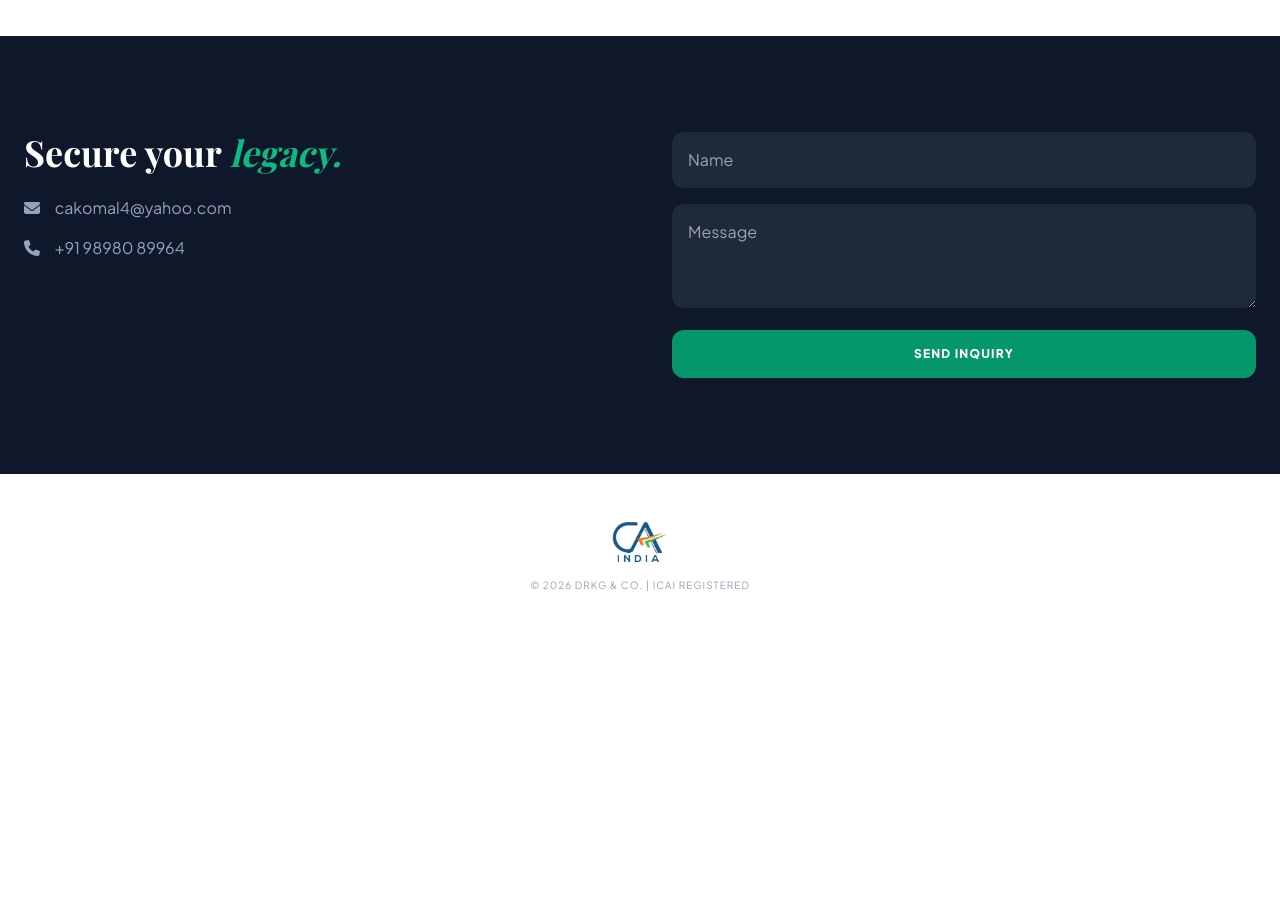
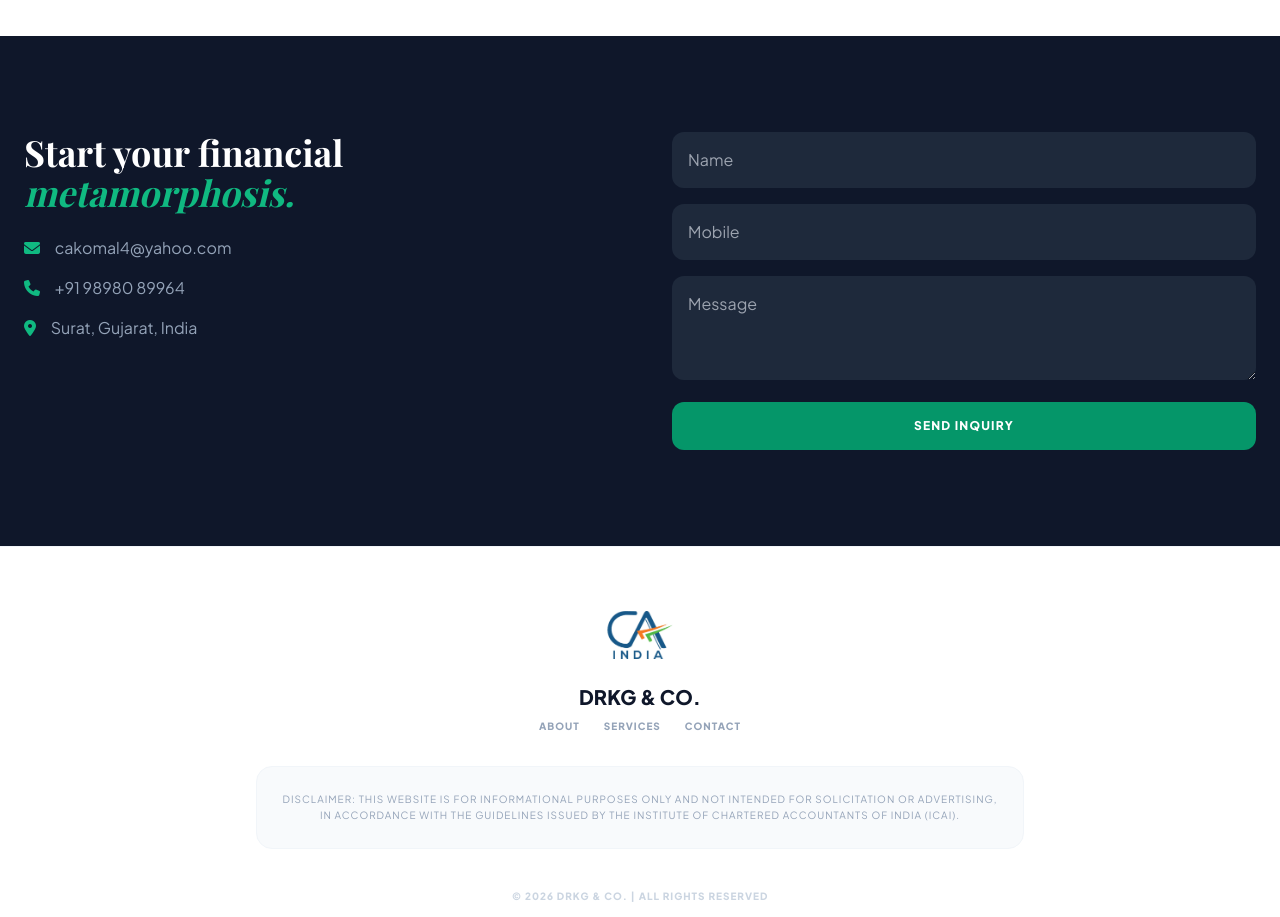
Before and after one commit to bkapasiagency-star/drkgwebsite2, a plain HTML site: page index.html in a window 1280 px wide. Shown: the part 1880-2797 px from the top of the page. Before the commit the page ends 2521 px from the top, so only its background shows below. Drawn offline with nearby package versions, Linux system fonts and the light colour scheme; a web font is replaced by a local one.

Commit message:
Update index.html

```diff
--- a/index.html
+++ b/index.html
@@ -3,7 +3,7 @@
 <head>
     <meta charset="UTF-8">
     <meta name="viewport" content="width=device-width, initial-scale=1.0">
-    <title>DRKG & Co. | Premium Financial Consultancy</title>
+    <title>DRKG & Co. | Premium Financial Architecture</title>
     <script src="https://cdn.tailwindcss.com"></script>
     <link href="https://cdnjs.cloudflare.com/ajax/libs/aos/2.3.4/aos.css" rel="stylesheet">
     <link rel="stylesheet" href="https://cdnjs.cloudflare.com/ajax/libs/font-awesome/6.4.0/css/all.min.css">
@@ -40,11 +40,19 @@
             background: linear-gradient(135deg, var(--ca-blue) 0%, #0d2b3e 100%);
             box-shadow: 0 10px 30px rgba(26, 82, 118, 0.3);
         }
+
+        .floating-wa {
+            animation: bounce 2s infinite;
+        }
+        @keyframes bounce {
+            0%, 100% { transform: translateY(0); }
+            50% { transform: translateY(-10px); }
+        }
     </style>
 </head>
 <body>
 
-    <header class="fixed w-full z-50 px-2 md:px-10 pt-4">
+    <header class="fixed w-full z-50 px-3 md:px-10 pt-4">
         <nav class="nav-glass max-w-7xl mx-auto px-4 md:px-8 h-16 md:h-20 flex items-center justify-between">
             <div class="flex items-center space-x-2 md:space-x-4 shrink-0">
                 <img src="New-CA-logo.webp" alt="CA Logo" class="h-8 md:h-12 w-auto shrink-0">
@@ -84,7 +92,7 @@
             <div class="relative mt-12 lg:mt-0" data-aos="zoom-in" data-aos-duration="1200">
                 <img src="komal.jpg" alt="CA Komal Bhavnagari" class="rounded-br-[100px] shadow-2xl h-[400px] md:h-[600px] w-full object-cover">
                 <div class="absolute -bottom-6 -left-4 bg-white p-6 shadow-2xl rounded-2xl border border-slate-50">
-                    <h3 class="serif text-xl text-slate-900 leading-none">Komal Bhavnagari</h3>
+                    <h3 class="serif text-xl text-slate-900">Komal Bhavnagari</h3>
                     <p class="text-emerald-600 font-bold text-[9px] uppercase tracking-widest mt-2">Founder • F.C.A. • LL.B.</p>
                 </div>
             </div>
@@ -145,24 +153,45 @@
     <section id="contact" class="py-24 bg-slate-900 text-white">
         <div class="max-w-7xl mx-auto px-6 grid lg:grid-cols-2 gap-16">
             <div>
-                <h2 class="serif text-4xl mb-6">Secure your <span class="text-emerald-500 italic">legacy.</span></h2>
+                <h2 class="serif text-4xl mb-6">Start your financial <br><span class="text-emerald-500 italic">metamorphosis.</span></h2>
                 <div class="space-y-4 text-slate-400">
-                    <p><i class="fas fa-envelope mr-3"></i> cakomal4@yahoo.com</p>
-                    <p><i class="fas fa-phone mr-3"></i> +91 98980 89964</p>
+                    <p><i class="fas fa-envelope mr-3 text-emerald-500"></i> cakomal4@yahoo.com</p>
+                    <p><i class="fas fa-phone mr-3 text-emerald-500"></i> +91 98980 89964</p>
+                    <p><i class="fas fa-map-marker-alt mr-3 text-emerald-500"></i> Surat, Gujarat, India</p>
                 </div>
             </div>
             <form class="space-y-4">
-                <input type="text" placeholder="Name" class="w-full bg-slate-800 border-none p-4 rounded-xl text-white outline-none">
-                <textarea rows="3" placeholder="Message" class="w-full bg-slate-800 border-none p-4 rounded-xl text-white outline-none"></textarea>
-                <button class="w-full bg-emerald-600 py-4 rounded-xl font-bold uppercase tracking-widest text-xs">Send Inquiry</button>
+                <input type="text" placeholder="Name" class="w-full bg-slate-800 border-none p-4 rounded-xl text-white outline-none focus:ring-2 focus:ring-emerald-500">
+                <input type="tel" placeholder="Mobile" class="w-full bg-slate-800 border-none p-4 rounded-xl text-white outline-none focus:ring-2 focus:ring-emerald-500">
+                <textarea rows="3" placeholder="Message" class="w-full bg-slate-800 border-none p-4 rounded-xl text-white outline-none focus:ring-2 focus:ring-emerald-500"></textarea>
+                <button class="w-full bg-emerald-600 py-4 rounded-xl font-bold uppercase tracking-widest text-xs hover:bg-emerald-700 transition">Send Inquiry</button>
             </form>
         </div>
     </section>
 
-    <footer class="py-12 bg-white text-center">
-        <img src="New-CA-logo.webp" alt="CA Logo" class="h-10 mx-auto mb-4">
-        <p class="text-[10px] text-slate-400 uppercase tracking-widest">© 2026 DRKG & Co. | ICAI Registered</p>
+    <footer class="py-16 bg-white border-t border-slate-100">
+        <div class="max-w-7xl mx-auto px-6 text-center">
+            <img src="New-CA-logo.webp" alt="CA Logo" class="h-12 mx-auto mb-6">
+            <h4 class="text-xl font-extrabold text-slate-900 mb-2">DRKG & CO.</h4>
+            <div class="flex justify-center space-x-6 text-[10px] font-bold text-slate-400 uppercase tracking-widest mb-8">
+                <a href="#about" class="hover:text-emerald-600 transition">About</a>
+                <a href="#services" class="hover:text-emerald-600 transition">Services</a>
+                <a href="#contact" class="hover:text-emerald-600 transition">Contact</a>
+            </div>
+
+            <div class="max-w-3xl mx-auto bg-slate-50 p-6 rounded-2xl border border-slate-100">
+                <p class="text-[9px] md:text-[10px] text-slate-400 uppercase tracking-widest leading-relaxed">
+                    Disclaimer: This website is for informational purposes only and not intended for solicitation or advertising, in accordance with the guidelines issued by the Institute of Chartered Accountants of India (ICAI).
+                </p>
+            </div>
+
+            <p class="mt-10 text-[10px] font-bold text-slate-300 uppercase tracking-widest">&copy; 2026 DRKG & Co. | All Rights Reserved</p>
+        </div>
     </footer>
+
+    <a href="https://wa.me/919898089964" class="fixed bottom-8 right-8 bg-[#25D366] text-white p-5 rounded-full shadow-2xl hover:scale-110 transition-transform z-50 floating-wa">
+        <i class="fab fa-whatsapp text-3xl"></i>
+    </a>
 
     <script src="https://cdnjs.cloudflare.com/ajax/libs/aos/2.3.4/aos.js"></script>
     <script>AOS.init({ duration: 1000, once: true });</script>
```
